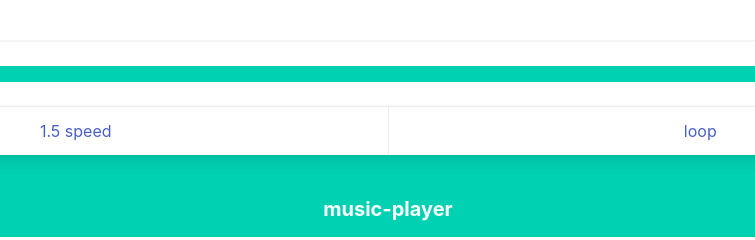
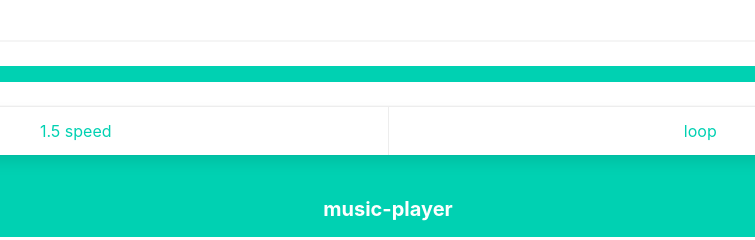
Before and after one commit to LucasHazardous/music-player, an Electron app: page renderer/index.html in a window 1280 px wide. Shown: the top 240 px of the page, 252-1007 px from the left. Drawn offline with nearby package versions, Linux system fonts and the light colour scheme; no server answers.

Commit message:
change config options text color to aquamarine

```diff
--- a/renderer/css/style.css
+++ b/renderer/css/style.css
@@ -33,6 +33,10 @@ body {
     background-color: black !important;
 }
 
+.card-footer-item {
+    color: hsl(171, 100%, 41%) !important;
+}
+
 sup {
     font-size: small !important;
 }
```
